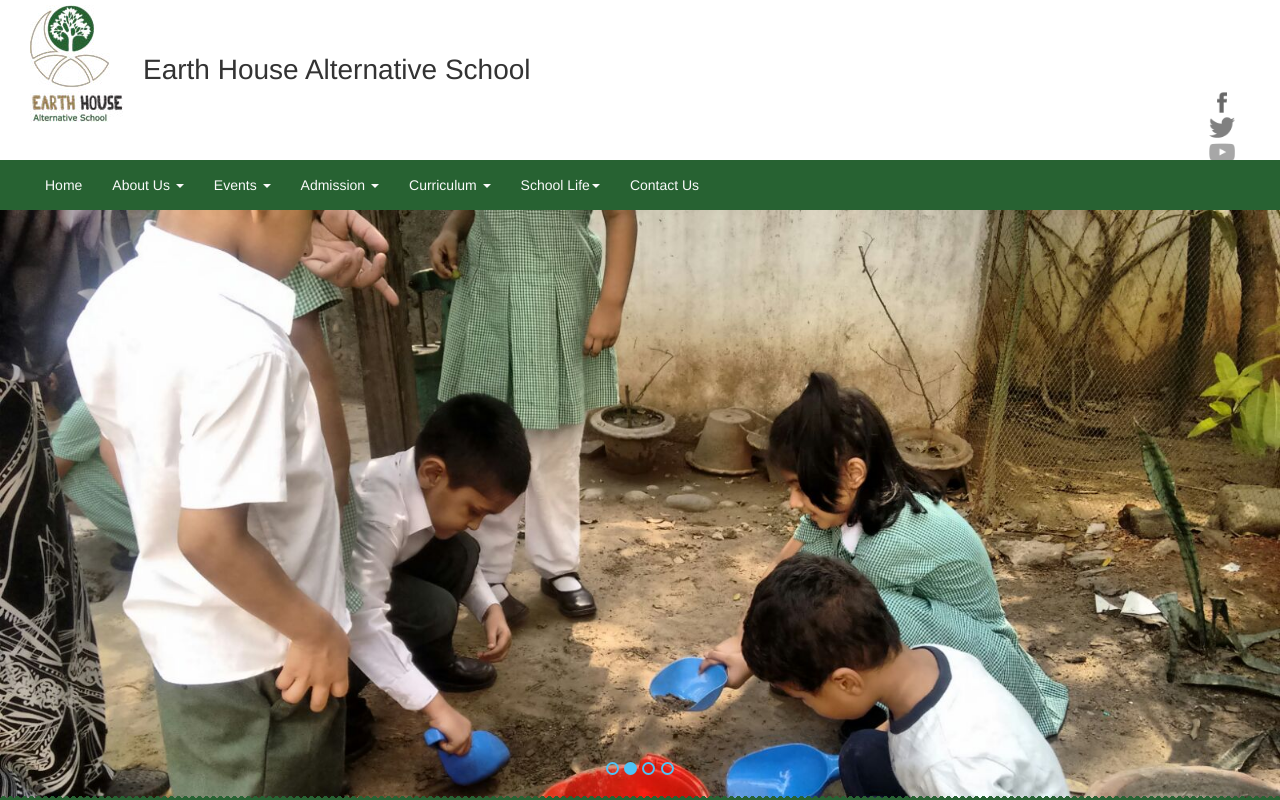
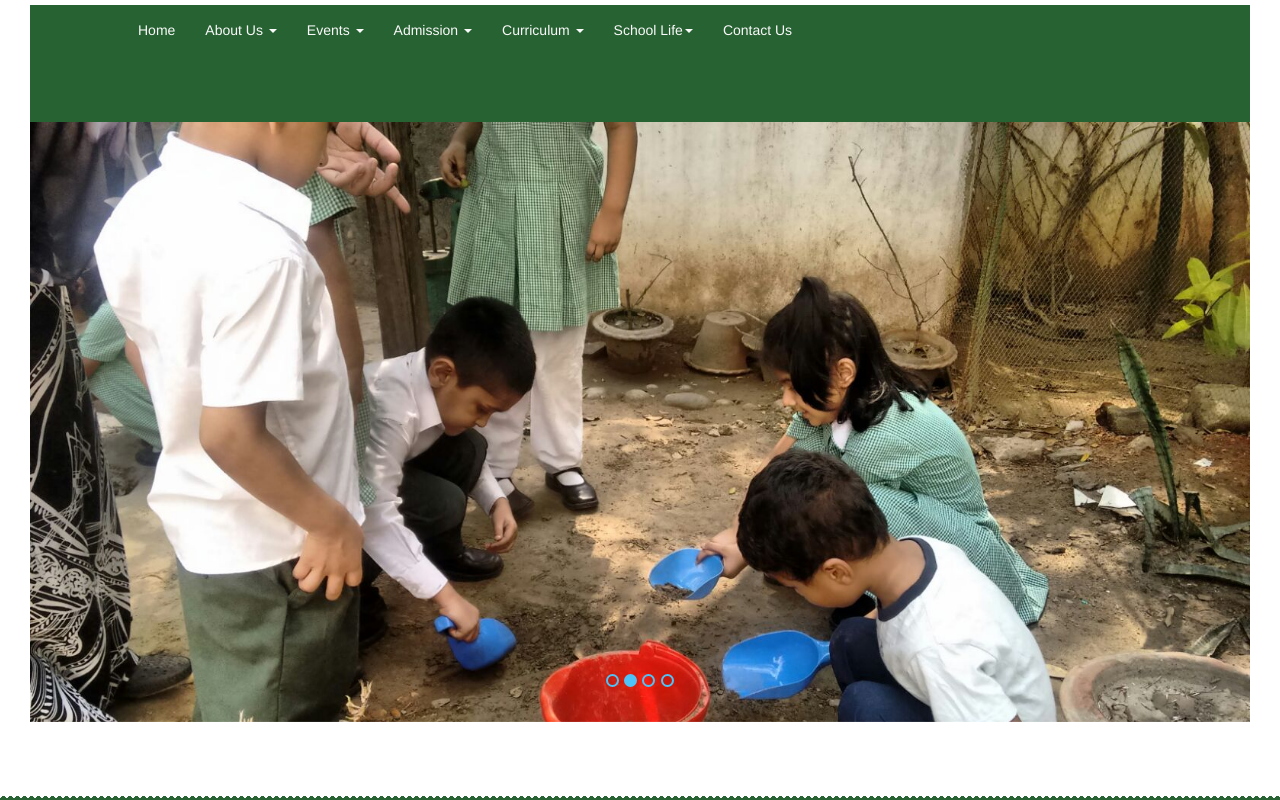
Before and after one commit to rhemon/ehswebsite, a plain HTML site: page index.html in a window 1280 px wide. Shown: the top 800 px of the page. Drawn offline with Linux system fonts and the light colour scheme; some packages are replaced by stand-ins of ours.

Commit message:
WHATS THE PROBLEM

```diff
--- a/css/style.css
+++ b/css/style.css
@@ -149,7 +149,6 @@
     text-decoration: none;
 }
 .navbar {
-    /*height: 5vh;*/
     background-color: #276232;
     margin: 0;
     border: 0;
--- a/index.html
+++ b/index.html
@@ -16,7 +16,7 @@
             <div id="header" style="margin:0; border:0;">
                 <div class="logo"><img class="img-responsive" src="school_logo.jpg" /></div>
                 <div class="name">
-                    <h3 class="notranslate">Earth House Alternative School</h3></div>
+                    <!-- <h3 class="notranslate">Earth House Alternative School</h3></div> -->
                 <div class="clearfix"></div>
                 <div id="top-right-nav">
                     <div class="translate">
```
